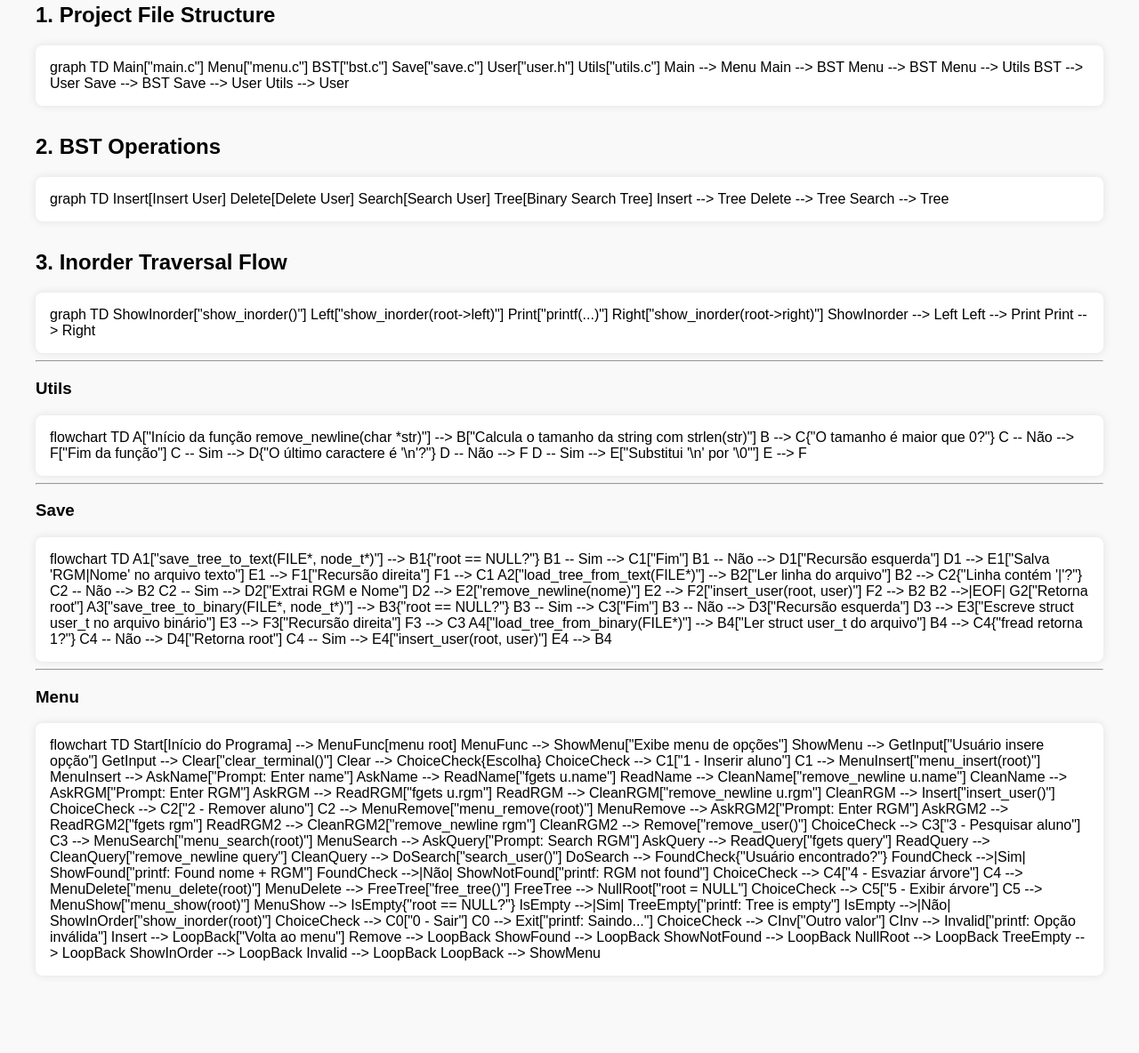
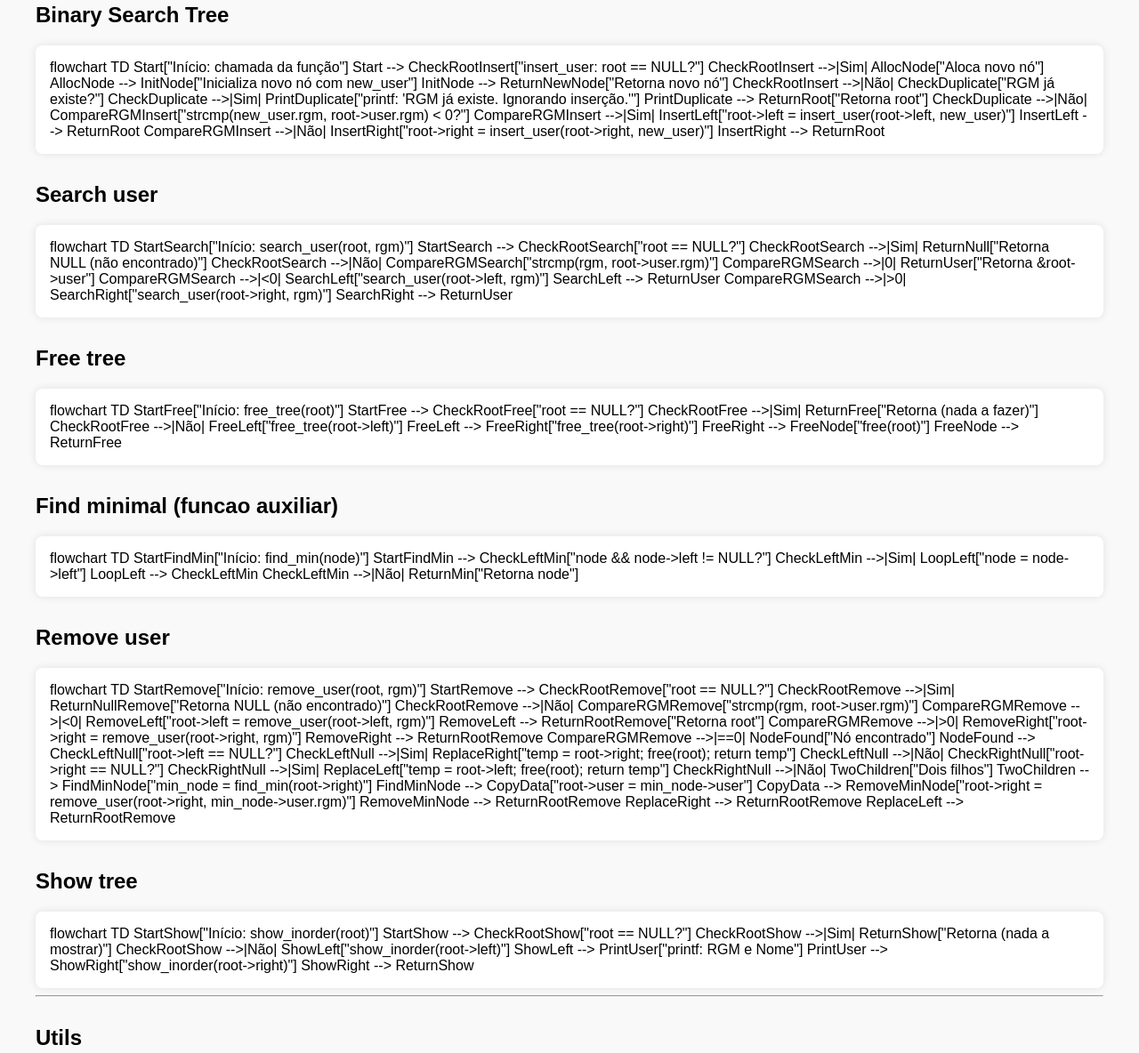
Before and after one commit to woragis/school-system-2, a plain HTML site: page index.html in a window 1280 px wide. Shown: the part 127-1311 px from the top of the page at 89% size. Before the commit the page ends 1264 px from the top, so only its background shows below. Drawn offline with Linux system fonts and the light colour scheme; a script that the page names is missing.

Commit message:
Fix documentation

```diff
--- a/index.html
+++ b/index.html
@@ -28,54 +28,117 @@
 <body>
   <h1>Binary Search Tree C Project Diagrams</h1>
 
-  <h2>1. Project File Structure</h2>
-  <div class="mermaid">
-    graph TD
-        Main["main.c"]
-        Menu["menu.c"]
-        BST["bst.c"]
-        Save["save.c"]
-        User["user.h"]
-        Utils["utils.c"]
+  <h2>Binary Search Tree</h2>
+  <div class="mermaid" id="binary-search-tree">
+    flowchart TD
+    Start["Início: chamada da função"]
 
-        Main --> Menu
-        Main --> BST
-        Menu --> BST
-        Menu --> Utils
-        BST --> User
-        Save --> BST
-        Save --> User
-        Utils --> User
+    Start --> CheckRootInsert["insert_user: root == NULL?"]
+    CheckRootInsert -->|Sim| AllocNode["Aloca novo nó"]
+    AllocNode --> InitNode["Inicializa novo nó com new_user"]
+    InitNode --> ReturnNewNode["Retorna novo nó"]
+
+    CheckRootInsert -->|Não| CheckDuplicate["RGM já existe?"]
+    CheckDuplicate -->|Sim| PrintDuplicate["printf: 'RGM já existe. Ignorando inserção.'"]
+    PrintDuplicate --> ReturnRoot["Retorna root"]
+
+    CheckDuplicate -->|Não| CompareRGMInsert["strcmp(new_user.rgm, root->user.rgm) < 0?"]
+    CompareRGMInsert -->|Sim| InsertLeft["root->left = insert_user(root->left, new_user)"]
+    InsertLeft --> ReturnRoot
+
+    CompareRGMInsert -->|Não| InsertRight["root->right = insert_user(root->right, new_user)"]
+    InsertRight --> ReturnRoot
   </div>
 
-  <h2>2. BST Operations</h2>
-  <div class="mermaid">
-    graph TD
-        Insert[Insert User]
-        Delete[Delete User]
-        Search[Search User]
-        Tree[Binary Search Tree]
-        Insert --> Tree
-        Delete --> Tree
-        Search --> Tree
+  <h2>Search user</h2>
+  <div class="mermaid" id="">
+    flowchart TD
+    StartSearch["Início: search_user(root, rgm)"]
+    StartSearch --> CheckRootSearch["root == NULL?"]
+    CheckRootSearch -->|Sim| ReturnNull["Retorna NULL (não encontrado)"]
+
+    CheckRootSearch -->|Não| CompareRGMSearch["strcmp(rgm, root->user.rgm)"]
+    CompareRGMSearch -->|0| ReturnUser["Retorna &root->user"]
+    CompareRGMSearch -->|<0| SearchLeft["search_user(root->left, rgm)"]
+    SearchLeft --> ReturnUser
+    CompareRGMSearch -->|>0| SearchRight["search_user(root->right, rgm)"]
+    SearchRight --> ReturnUser
   </div>
 
-  <h2>3. Inorder Traversal Flow</h2>
-  <div class="mermaid" id="show-users">
-    graph TD
-        ShowInorder["show_inorder()"]
-        Left["show_inorder(root->left)"]
-        Print["printf(...)"]
-        Right["show_inorder(root->right)"]
+  <h2>Free tree</h2>
+  <div class="mermaid">
+    flowchart TD
 
-        ShowInorder --> Left
-        Left --> Print
-        Print --> Right
+    StartFree["Início: free_tree(root)"]
+    StartFree --> CheckRootFree["root == NULL?"]
+    CheckRootFree -->|Sim| ReturnFree["Retorna (nada a fazer)"]
+
+    CheckRootFree -->|Não| FreeLeft["free_tree(root->left)"]
+    FreeLeft --> FreeRight["free_tree(root->right)"]
+    FreeRight --> FreeNode["free(root)"]
+    FreeNode --> ReturnFree
+  </div>
+
+  <h2>Find minimal (funcao auxiliar)</h2>
+  <div class="mermaid">
+    flowchart TD
+    StartFindMin["Início: find_min(node)"]
+    StartFindMin --> CheckLeftMin["node && node->left != NULL?"]
+    CheckLeftMin -->|Sim| LoopLeft["node = node->left"]
+    LoopLeft --> CheckLeftMin
+    CheckLeftMin -->|Não| ReturnMin["Retorna node"]
+  </div>
+
+  <h2>Remove user</h2>
+  <div class="mermaid">
+    flowchart TD
+
+    StartRemove["Início: remove_user(root, rgm)"]
+    StartRemove --> CheckRootRemove["root == NULL?"]
+    CheckRootRemove -->|Sim| ReturnNullRemove["Retorna NULL (não encontrado)"]
+
+    CheckRootRemove -->|Não| CompareRGMRemove["strcmp(rgm, root->user.rgm)"]
+    CompareRGMRemove -->|<0| RemoveLeft["root->left = remove_user(root->left, rgm)"]
+    RemoveLeft --> ReturnRootRemove["Retorna root"]
+
+    CompareRGMRemove -->|>0| RemoveRight["root->right = remove_user(root->right, rgm)"]
+    RemoveRight --> ReturnRootRemove
+
+    CompareRGMRemove -->|==0| NodeFound["Nó encontrado"]
+    NodeFound --> CheckLeftNull["root->left == NULL?"]
+    CheckLeftNull -->|Sim| ReplaceRight["temp = root->right; free(root); return temp"]
+    CheckLeftNull -->|Não| CheckRightNull["root->right == NULL?"]
+    CheckRightNull -->|Sim| ReplaceLeft["temp = root->left; free(root); return temp"]
+
+    CheckRightNull -->|Não| TwoChildren["Dois filhos"]
+    TwoChildren --> FindMinNode["min_node = find_min(root->right)"]
+    FindMinNode --> CopyData["root->user = min_node->user"]
+    CopyData --> RemoveMinNode["root->right = remove_user(root->right, min_node->user.rgm)"]
+    RemoveMinNode --> ReturnRootRemove
+
+    ReplaceRight --> ReturnRootRemove
+    ReplaceLeft --> ReturnRootRemove
+
+  </div>
+
+
+
+  <h2>Show tree</h2>
+  <div class="mermaid">
+    flowchart TD
+    StartShow["Início: show_inorder(root)"]
+    StartShow --> CheckRootShow["root == NULL?"]
+    CheckRootShow -->|Sim| ReturnShow["Retorna (nada a mostrar)"]
+
+    CheckRootShow -->|Não| ShowLeft["show_inorder(root->left)"]
+    ShowLeft --> PrintUser["printf: RGM e Nome"]
+    PrintUser --> ShowRight["show_inorder(root->right)"]
+    ShowRight --> ReturnShow
   </div>
 
   <hr>
 
-  <h3>Utils</h3>
+  <h2>Utils</h2>
   <div class="mermaid" id="utils">
     flowchart TD
     A["Início da função remove_newline(char *str)"] --> B["Calcula o tamanho da string com strlen(str)"]
@@ -89,7 +152,7 @@
 
   <hr>
 
-  <h3>Save</h3>
+  <h2>Save</h2>
   <div class="mermaid">
   flowchart TD
     A1["save_tree_to_text(FILE*, node_t*)"] --> B1{"root == NULL?"}
@@ -124,7 +187,7 @@
 
   <hr>
 
-  <h3>Menu</h3>
+  <h2>Menu</h2>
   <div class="mermaid" id="menu">
   flowchart TD
     Start[Início do Programa] --> MenuFunc[menu root]
@@ -188,7 +251,5 @@
     Invalid --> LoopBack
     LoopBack --> ShowMenu
   </div>
-
-
 </body>
 </html>
```
